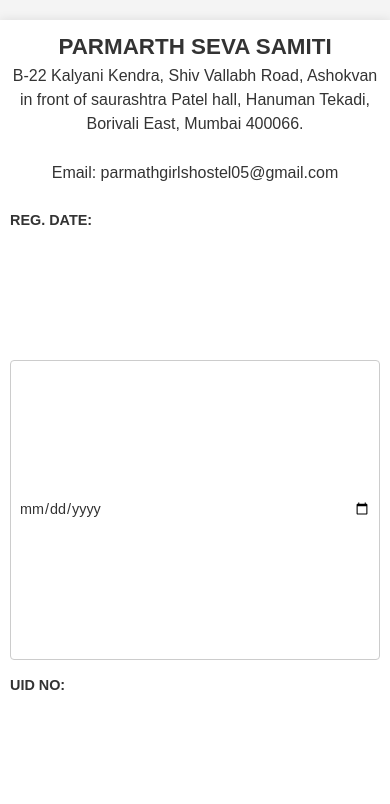
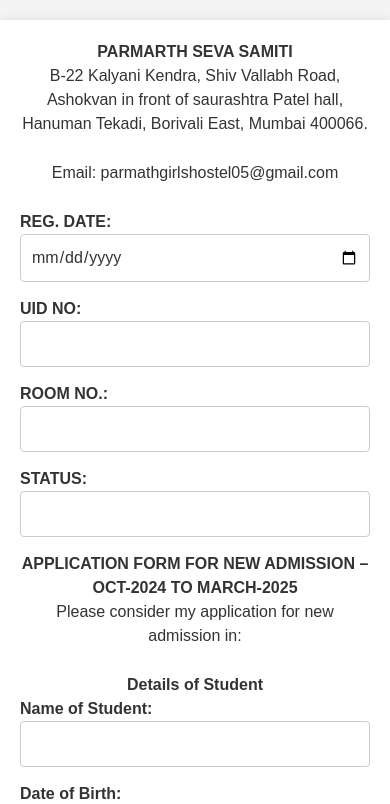
Before and after one commit to Sachin-pro-dev/Forms, a Next.js app in the folder client/: page /Create in a window 390 px wide. Shown: the top 804 px of the page. Built offline with nearby package versions, Linux system fonts and the light colour scheme.

Commit message:
added responsiveness to the tables

```diff
--- a/client/src/app/(Pages)/Create/page.css
+++ b/client/src/app/(Pages)/Create/page.css
@@ -1,3 +1,8 @@
+* {
+  margin: 0;
+  padding: 0;
+  /* box-sizing: border-box; */
+}
 body {
   font-family: Arial, sans-serif;
   margin: 0;
@@ -82,130 +87,116 @@ p {
   background-color: #218838;
 }
 
-/* Responsive styling for smaller devices */
-@media (max-width: 768px) {
-  .container {
-    padding: 15px; /* Adjust container padding for tablets */
-  }
-
-  .form-group {
-    flex-direction: column; /* Stack label and input */
-    align-items: flex-start; /* Align items to the left */
-  }
-
-  .form-group label {
-    padding-bottom: 5px;
-  }
-
-  .form-group input,
-  .form-group select,
-  .form-group textarea {
-    width: 100%; /* Full width for mobile devices */
+@media (max-width: 480px) {
+  .table-container {
+    overflow: auto;
+    width: 100%;
     padding: 10px;
   }
-
-  h2, h3 {
-    font-size: 1.6em; /* Adjust heading size for tablets */
+  .table-container td,
+  th {
+    margin: 10px;
+    padding: 10px;
+    border: 1px solid;
+    text-align: center;
+  }
+  .table-container input {
+    height: 40px;
+    border-radius: 5px;
+  }
+  .table-container .table-2 {
+    width: 100%;
   }
 }
 
-/* Smaller input fields and tighter layout for mobile devices */
-@media (max-width: 480px) {
-  .container {
-    padding: 10px; /* Reduce padding inside the container for mobile */
+/* Small Devices (Landscape phones, 481px and up) */
+@media (max-width: 768px) {
+  .table-container {
+    width: 100%;
+    overflow: auto;
+    padding: 10px;
   }
-
-  .form-group {
-    flex-direction: column;
-    align-items: flex-start;
+  .table-container td,
+  th {
+    margin: 10px;
+    padding: 10px;
+    border: 1px solid;
+    text-align: center;
   }
-
-  .form-group label {
-    font-size: 0.9em; /* Slightly smaller labels */
+  .table-container input {
+    height: 40px;
+    border-radius: 5px;
   }
-
-  .form-group input,
-  .form-group select,
-  .form-group textarea {
-    width: 100%; /* Full width for mobile devices */
-    padding: 8px; /* Reduced padding for mobile */
-    font-size: 0.9em; /* Smaller font size for inputs */
-  }
-
-  h2, h3 {
-    font-size: 1.4em; /* Slightly smaller heading for mobile */
-  }
-
-  input[type="submit"] {
-    padding: 12px; /* Adjust the padding for smaller screens */
+  .table-container .table-2 {
+    width: 100%;
   }
 }
 
-/* Further reduction for very small devices */
-@media (max-width: 320px) {
-  .form-group input,
-  .form-group select,
-  .form-group textarea {
-    padding: 6px; /* Further reduce padding on very small devices */
-    font-size: 0.8em; /* Reduce font size */
+/* Medium Devices (Tablets, 769px and up) */
+@media (max-width: 1024px) {
+  .table-container {
+    overflow: auto;
+    width: 100%;
+    padding: 10px;
   }
-
-  h2, h3 {
-    font-size: 1.2em; /* Even smaller heading for very small devices */
+  .table-container td,
+  th {
+    margin: 10px;
+    padding: 10px;
+    border: 1px solid;
+    text-align: center;
   }
-
-  input[type="submit"] {
-    padding: 10px;
-    font-size: 0.9em; /* Smaller submit button */
+  .table-container input {
+    height: 40px;
+    border-radius: 5px;
+  }
+  .table-container .table-2 {
+    width: 100%;
   }
 }
 
-/* Responsive table */
-table {
-  width: 100%;
-  border-collapse: collapse;
-  margin: 20px 0;
+/* Large Devices (Desktops, 1025px and up) */
+@media (max-width: 1200px) {
+  .table-container {
+    overflow: auto;
+    width: 100%;
+    padding: 10px;
+  }
+  .table-container td,
+  th {
+    margin: 10px;
+    padding: 10px;
+    border: 1px solid;
+    text-align: center;
+  }
+  .table-container input {
+    height: 40px;
+    border-radius: 5px;
+  }
+  .table-container .table-2 {
+    width: 100%;
+  }
 }
 
-th,
-td {
-  padding: 10px;
-  border: 1px solid black;
-  text-align: center;
-}
-
-.heading {
-  background-color: #f2f2f2;
-  font-weight: bold;
-}
-
-/* Responsive table for mobile */
-@media (max-width: 600px) {
-  table, thead, tbody, th, td, tr {
-    display: block;
+/* Extra Large Devices (Large desktops, 1201px and up) */
+@media (min-width: 1201px) {
+  .table-container {
+    overflow: auto;
+    width: 100%;
+    padding: 10px;
+  }
+  .table-container td,
+  th {
+    margin: 10px;
+    padding: 10px;
+    border: 1px solid;
+    text-align: center;
+  }
+  .table-container input {
+    height: 40px;
+    border-radius: 5px;
+  }
+  .table-container .table-2 {
     width: 100%;
   }
-
-  tr {
-    margin-bottom: 15px;
-    display: block;
-  }
-
-  td {
-    text-align: left;
-    padding-left: 50%;
-    position: relative;
-  }
-
-  td:before {
-    content: attr(data-label);
-    position: absolute;
-    left: 10px;
-    font-weight: bold;
-    text-align: left;
-  }
-
-  th {
-    display: none;
-  }
 }
--- a/client/src/app/(Pages)/Create/page.jsx
+++ b/client/src/app/(Pages)/Create/page.jsx
@@ -65,7 +65,7 @@ const Page = () => {
     donor_name: "", // Added new field
     donor_address: "", // Added new field
     donor_mobile: "", // Added new field
-    donor_email: "" // Added new field
+    donor_email: "", // Added new field
   });
 
   const [successMessage, setSuccessMessage] = useState(""); // State to show success message
@@ -560,8 +560,8 @@ const Page = () => {
         </div>
 
         <h3>DETAILS OF EXAMINATION PASSED</h3>
-
-        <table>
+        <div className="table-container">
+          <table className="table-1">
             <tr className="heading">
               <th>Examination</th>
               <th>Month and Year</th>
@@ -681,9 +681,11 @@ const Page = () => {
               </td>
             </tr>
           </table>
+        </div>
 
         <h3>Details of CA Final Exam</h3>
-        <table>
+        <div className="table-container">
+          <table className="table-2">
             <tr className="heading">
               <th>Examination</th>
               <th>Appear In (Month and Year)</th>
@@ -711,7 +713,7 @@ const Page = () => {
               </td>
             </tr>
           </table>
-
+        </div>
         <h3>Recommendation by Any Member of Parmarth / Prominent Person</h3>
         <div className="form-group">
           <label htmlFor="donor_name">Name of Donor:</label>
@@ -753,8 +755,8 @@ const Page = () => {
           />
         </div>
 
-
         <h3>DETAILS OF PAYMENT (APPLICATION PROCESSING FEE)</h3>
+        <div className="table-container">
           <table>
             <tr className="heading">
               <th>FEES REFERENCE NO.</th>
@@ -800,9 +802,9 @@ const Page = () => {
               </td>
             </tr>
           </table>
-
+        </div>
         <h3>Declaration</h3>
-        <div className="form-group">
+        <div>
           <label>
             <input
               type="checkbox"
--- /dev/null
+++ b/client/src/app/(Pages)/Create/page1.css
@@ -0,0 +1,287 @@
+* {
+  margin: 0;
+  padding: 0;
+  box-sizing: border-box;
+}
+body {
+  font-family: Arial, sans-serif;
+  margin: 0;
+  padding: 0;
+  background-color: #f4f4f4;
+  color: #333;
+}
+
+.container {
+  max-width: 1000px;
+  margin: 20px auto;
+  background: #fff;
+  padding: 20px;
+  box-shadow: 0 0 10px rgba(0, 0, 0, 0.1);
+}
+
+h2,
+h3 {
+  text-align: center;
+  color: #333;
+  font-weight: bold;
+}
+
+p {
+  text-align: center;
+  margin-bottom: 25px;
+}
+
+#declaration {
+  margin-right: 10px;
+}
+
+.header-info {
+  text-align: center;
+  margin-bottom: 20px;
+}
+
+.form-group {
+  display: flex;
+  flex-wrap: wrap;
+  margin-bottom: 15px;
+  align-items: center;
+}
+
+.form-group label {
+  flex: 1 0 150px;
+  padding-right: 10px;
+  font-weight: bold;
+}
+
+.form-group input,
+.form-group select,
+.form-group textarea {
+  flex: 2 0 300px;
+  padding: 10px;
+  border: 1px solid #ccc;
+  border-radius: 4px;
+  width: 100%; /* Ensure inputs take full width */
+  box-sizing: border-box;
+}
+
+.form-group textarea {
+  resize: vertical;
+  height: 80px;
+}
+
+.form-group select {
+  height: 40px;
+}
+
+.form-group input[type="submit"] {
+  width: 100%;
+  background-color: #28a745;
+  color: white;
+  border: none;
+  cursor: pointer;
+  padding: 15px;
+  border-radius: 4px;
+}
+
+.form-group input[type="submit"]:hover {
+  background-color: #218838;
+}
+
+/* Responsive styling for smaller devices */
+@media (max-width: 768px) {
+  .container {
+    padding: 15px; /* Adjust container padding for tablets */
+  }
+
+  .form-group {
+    flex-direction: column; /* Stack label and input */
+    align-items: flex-start; /* Align items to the left */
+  }
+
+  .form-group label {
+    padding-bottom: 5px;
+  }
+
+  .form-group input,
+  .form-group select,
+  .form-group textarea {
+    width: 100%; /* Full width for mobile devices */
+    padding: 10px;
+  }
+
+  h2,
+  h3 {
+    font-size: 1.6em; /* Adjust heading size for tablets */
+  }
+}
+
+/* Smaller input fields and tighter layout for mobile devices */
+@media (max-width: 480px) {
+  .container {
+    padding: 10px; /* Reduce padding inside the container for mobile */
+  }
+
+  .form-group {
+    flex-direction: column;
+    align-items: flex-start;
+  }
+
+  .form-group label {
+    font-size: 0.9em; /* Slightly smaller labels */
+  }
+
+  .form-group input,
+  .form-group select,
+  .form-group textarea {
+    width: 100%; /* Full width for mobile devices */
+    padding: 8px; /* Reduced padding for mobile */
+    font-size: 0.9em; /* Smaller font size for inputs */
+  }
+
+  h2,
+  h3 {
+    font-size: 1.4em; /* Slightly smaller heading for mobile */
+  }
+
+  input[type="submit"] {
+    padding: 12px; /* Adjust the padding for smaller screens */
+  }
+}
+
+/* Further reduction for very small devices */
+@media (max-width: 320px) {
+  .form-group input,
+  .form-group select,
+  .form-group textarea {
+    padding: 6px; /* Further reduce padding on very small devices */
+    font-size: 0.8em; /* Reduce font size */
+  }
+
+  h2,
+  h3 {
+    font-size: 1.2em; /* Even smaller heading for very small devices */
+  }
+
+  input[type="submit"] {
+    padding: 10px;
+    font-size: 0.9em; /* Smaller submit button */
+  }
+}
+
+/* Responsive table */
+/* table {
+  width: 100%;
+  border-collapse: collapse;
+  margin: 20px 0;
+} */
+/*
+th,
+td {
+  padding: 10px;
+  border: 1px solid black;
+  text-align: center;
+}
+
+.heading {
+  background-color: #f2f2f2;
+  font-weight: bold;
+} */
+
+/* Responsive table for mobile */
+@media (max-width: 600px) {
+  table,
+  thead,
+  tbody,
+  th,
+  td,
+  tr {
+    display: block;
+    width: 100%;
+  }
+
+  tr {
+    margin-bottom: 15px;
+    display: block;
+  }
+
+  td {
+    text-align: left;
+    padding-left: 50%;
+    position: relative;
+  }
+
+  td:before {
+    content: attr(data-label);
+    position: absolute;
+    left: 10px;
+    font-weight: bold;
+    text-align: left;
+  }
+
+  th {
+    display: none;
+  }
+}
+
+@media (max-width: 480px) {
+  .container {
+    max-width: 430px;
+    border-radius: 10px;
+    padding: 25px;
+  }
+  .form-group {
+    display: block;
+  }
+  /* .table-1 {
+    max-width: 400px;
+    overflow: scroll;
+    border: 2px solid red;
+    font-size: 10px;
+  } */
+  @media (max-width: 480px) {
+    .table-1, .table-1 thead, .table-1 tbody, .table-1 th, .table-1 td, .table-1 tr {
+      display: block;
+    }
+
+    .table-1 tr {
+      margin-bottom: 15px;
+    }
+
+    .table-1 th {
+      display: none; /* Hide headers */
+    }
+
+    .table-1 td {
+      padding-left: 50%;
+      text-align: left;
+      position: relative;
+    }
+
+    .table-1 td::before {
+      content: attr(data-label); /* Adds label for each cell */
+      position: absolute;
+      left: 15px;
+      font-weight: bold;
+      text-transform: uppercase;
+    }
+  }
+}
+.table-1 tr {
+  border: 2px solid red;
+}
+
+/* Small Devices (Landscape phones, 481px and up) */
+@media (max-width: 768px) {
+}
+
+/* Medium Devices (Tablets, 769px and up) */
+@media (max-width: 1024px) {
+}
+
+/* Large Devices (Desktops, 1025px and up) */
+@media (max-width: 1200px) {
+}
+
+/* Extra Large Devices (Large desktops, 1201px and up) */
+@media (min-width: 1201px) {
+}
```
Lines whose indentation alone changed are shown as unchanged.
